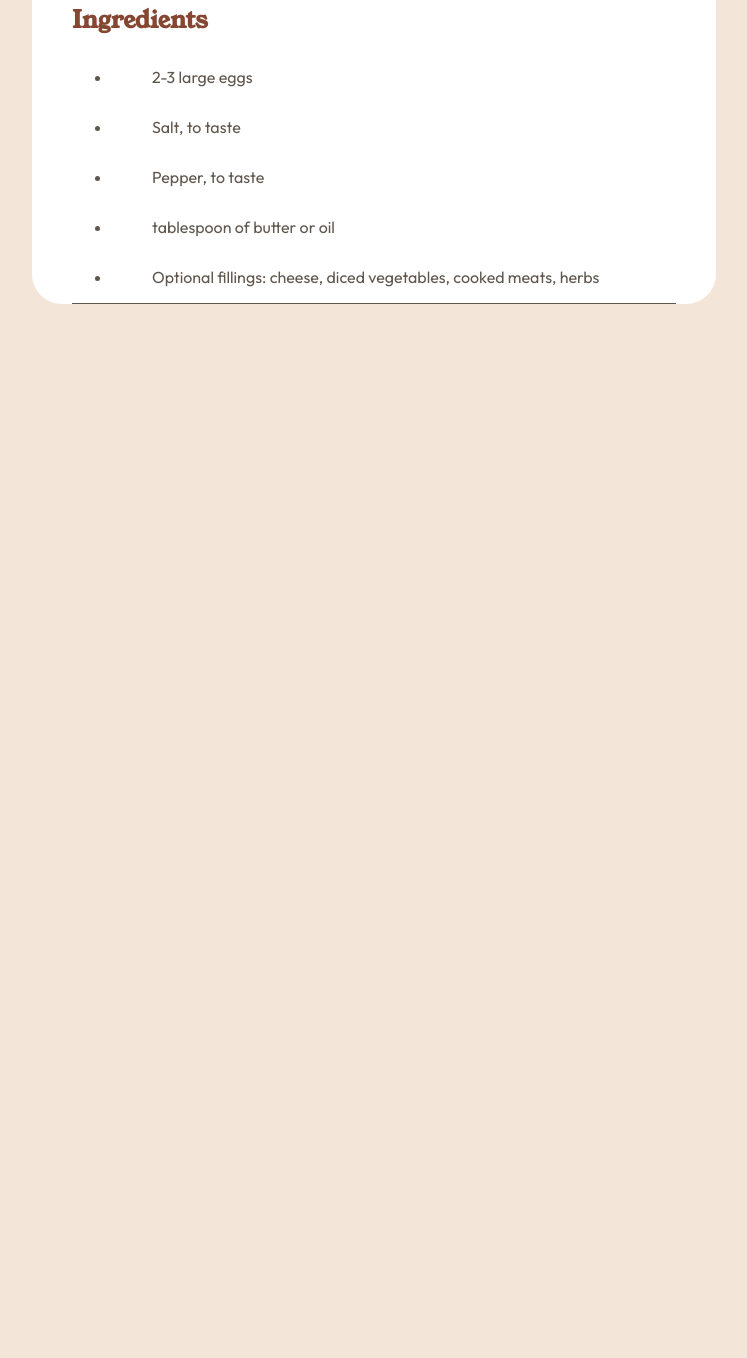
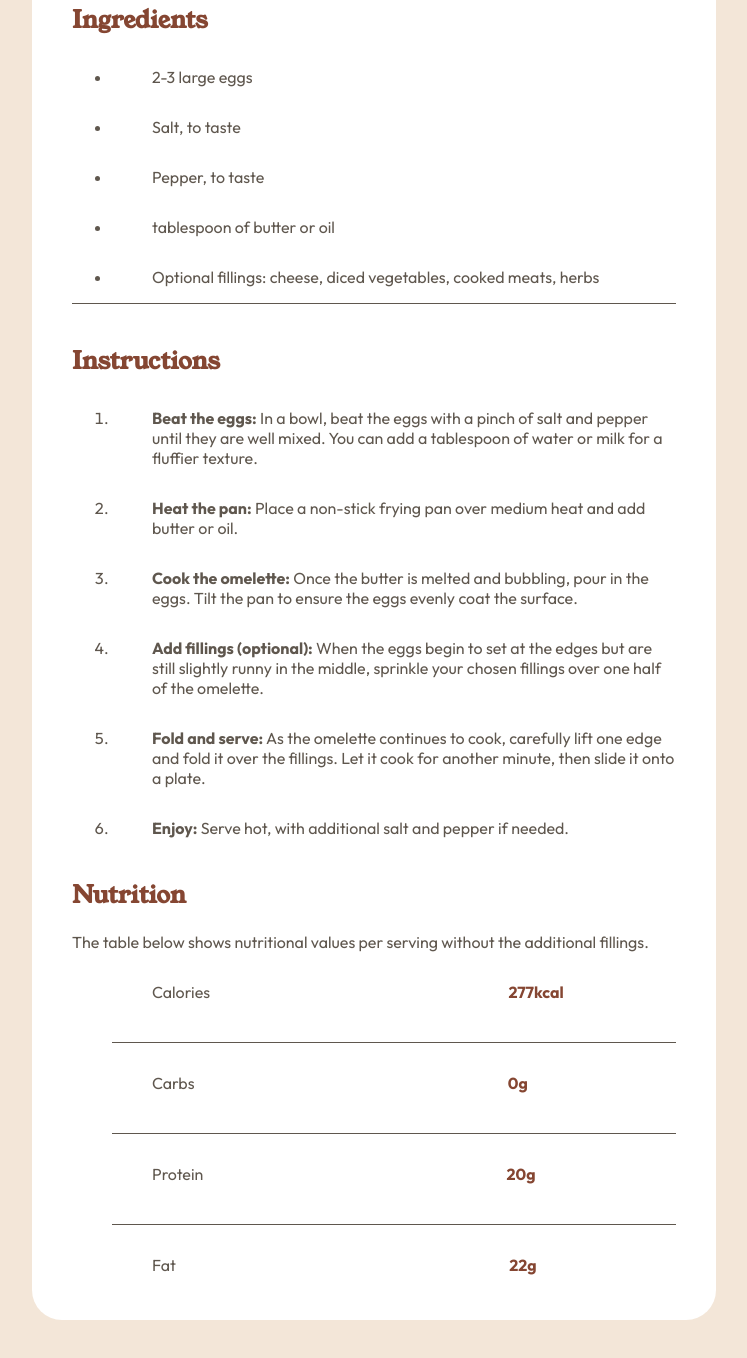
Before and after one commit to Noo00bdev/Challenge-mentor, a plain HTML site: page index.html in a window 1280 px wide. Shown: the part 912-2270 px from the top of the page, without its empty margins (266-1013 px from the left). Before the commit the page ends 1256 px from the top, so only its background shows below. Drawn offline with Linux system fonts and the light colour scheme.

Commit message:
i finnish the recipe page

```diff
--- a/index.html
+++ b/index.html
@@ -41,6 +41,30 @@
                 <li>Optional fillings: cheese, diced vegetables, cooked meats, herbs</li>
             </ul>
         </div>
+        <div class="instruction">
+            <h2>Instructions</h2>
+            <ol>
+                <li><em>Beat the eggs:</em> In a bowl, beat the eggs with a pinch of salt and pepper until they are well mixed. You can add a tablespoon of water or milk for a fluffier texture. </li>
+                <li><em>Heat the pan:</em> Place a non-stick frying pan over medium heat and add butter or oil.</li>
+                <li><em>Cook the omelette:</em> Once the butter is melted and bubbling, pour in the eggs. Tilt the pan to ensure the eggs evenly coat the surface.</li>
+                <li><em>Add fillings (optional):</em> When the eggs begin to set at the edges but are still slightly runny in the middle, sprinkle your chosen fillings over one half of the omelette.</li>
+                <li><em> Fold and serve:</em>  As the omelette continues to cook, carefully lift one edge and fold it over the fillings. Let it cook for another minute, then slide it onto a plate.</li>
+                <li><em>Enjoy:</em>  Serve hot, with additional salt and pepper if needed.</li>
+            </ol>
+        </div>
+        <div class="nutrition">
+            <h2>Nutrition</h2>
+            <p>
+                The table below shows nutritional values per serving without the additional fillings.
+            </p>
+            <ul class="nutrition-list">
+                <li class="nutrition-list-og">Calories <em class="nutrition-list nutrition-list-1">277kcal</em></li>
+                <li class="nutrition-list-og">Carbs <em class="nutrition-list nutrition-list-2">0g</em></li>
+                <li class="nutrition-list-og">Protein <em class="nutrition-list nutrition-list-3">20g</em></li>
+                <li class="nutrition-list-o">Fat <em class="nutrition-list nutrition-list-4">22g</em></li>
+            </ul>
+
+        </div>
 
 
 
--- a/style.css
+++ b/style.css
@@ -69,3 +69,37 @@ h2{
     margin: 40px 40px 40px 40px;
     border-bottom: 1px solid hsl(30, 10%, 34%);
 }
+.instruction{
+    margin: 40px 40px 40px 40px;
+}
+.nutrition{
+    margin: 40px 40px 40px 40px;
+}
+.nutrition-list{
+    list-style-type: none;
+
+}
+
+.nutrition-list{
+    color:hsl(14, 45%, 36%) ;
+    padding-bottom: 5px;
+}
+.nutrition-list-og{
+    border-bottom: 1px solid hsl(30, 10%, 34%) ;
+    padding-bottom: 40px;
+}
+.nutrition-list-o{
+    padding-bottom: 40px;
+}
+.nutrition-list-1{
+    padding-left: 295px;
+}
+.nutrition-list-2{
+    padding-left: 310px;
+}
+.nutrition-list-3{
+    padding-left: 300px;
+}
+.nutrition-list-4{
+    padding-left: 330px;
+}
```
